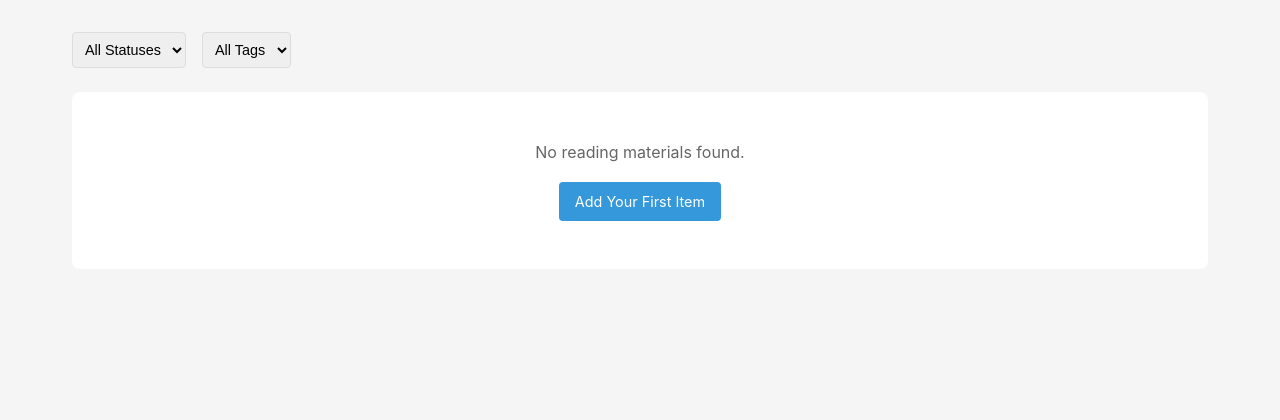
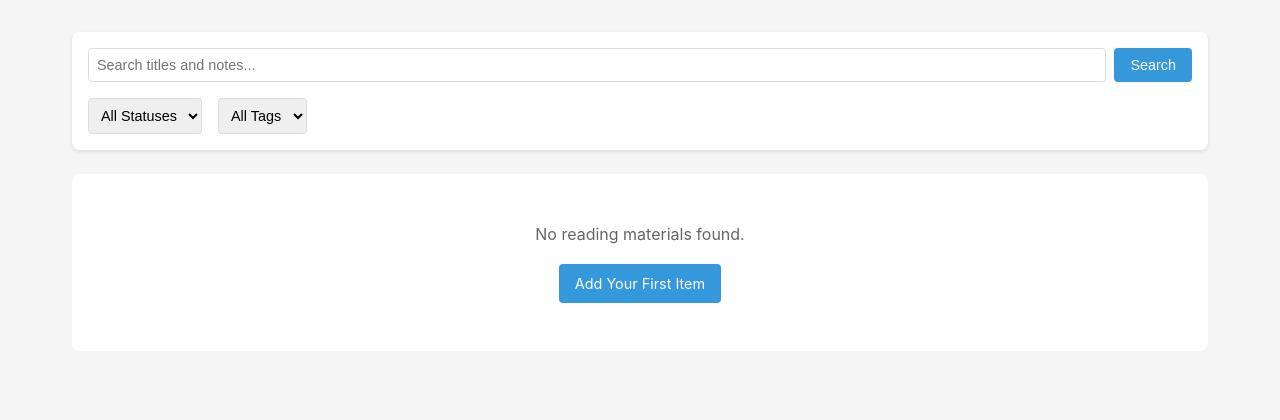
Before and after one commit to cicektakanmerve-art/reading-tracker, a Flask app: page / in a window 1280 px wide. Shown: the part 71-491 px from the top of the page. Run offline with Flask 3, Linux system fonts and the light colour scheme; data comes from the database, SQL or seed files in the repository; data that the repository does not hold is empty.

Commit message:
Add search functionality
- Add search box to filter by title and notes
- Search combines with status and tag filters
- Case-insensitive search using SQL LIKE

Co-Authored-By: Claude Opus 4.5 <noreply@anthropic.com>

```diff
--- a/app.py
+++ b/app.py
@@ -29,10 +29,20 @@ with app.app_context():
 
 @app.route('/')
 def index():
+    search_query = request.args.get('q', '').strip()
     status_filter = request.args.get('status', '')
     tag_filter = request.args.get('tag', '')
 
     query = ReadingMaterial.query
+
+    if search_query:
+        search_term = f'%{search_query}%'
+        query = query.filter(
+            db.or_(
+                ReadingMaterial.title.ilike(search_term),
+                ReadingMaterial.notes.ilike(search_term)
+            )
+        )
 
     if status_filter:
         query = query.filter(ReadingMaterial.status_id == int(status_filter))
@@ -49,7 +59,8 @@ def index():
                          tags=tags,
                          statuses=statuses,
                          current_status=status_filter,
-                         current_tag=tag_filter)
+                         current_tag=tag_filter,
+                         search_query=search_query)
 
 
 @app.route('/add', methods=['GET', 'POST'])
--- a/static/style.css
+++ b/static/style.css
@@ -113,9 +113,32 @@ footer {
 /* Filters */
 .filters {
     margin-bottom: 1.5rem;
+    background: white;
+    padding: 1rem;
+    border-radius: 8px;
+    box-shadow: 0 2px 4px rgba(0,0,0,0.1);
 }
 
 .filters form {
+    display: flex;
+    flex-direction: column;
+    gap: 1rem;
+}
+
+.search-box {
+    display: flex;
+    gap: 0.5rem;
+}
+
+.search-box input {
+    flex: 1;
+    padding: 0.5rem;
+    border: 1px solid #ddd;
+    border-radius: 4px;
+    font-size: 0.9rem;
+}
+
+.filter-row {
     display: flex;
     gap: 1rem;
     align-items: center;
--- a/templates/index.html
+++ b/templates/index.html
@@ -3,6 +3,12 @@
 {% block content %}
 <div class="filters">
     <form method="get" action="{{ url_for('index') }}">
+        <div class="search-box">
+            <input type="text" name="q" value="{{ search_query }}" placeholder="Search titles and notes...">
+            <button type="submit" class="btn btn-primary">Search</button>
+        </div>
+
+        <div class="filter-row">
             <select name="status" onchange="this.form.submit()">
                 <option value="">All Statuses</option>
                 {% for status in statuses %}
@@ -17,9 +23,10 @@
                 {% endfor %}
             </select>
 
-        {% if current_status or current_tag %}
-            <a href="{{ url_for('index') }}" class="btn btn-secondary">Clear Filters</a>
+            {% if current_status or current_tag or search_query %}
+                <a href="{{ url_for('index') }}" class="btn btn-secondary">Clear</a>
             {% endif %}
+        </div>
     </form>
 </div>
 
```
Lines whose indentation alone changed are shown as unchanged.
